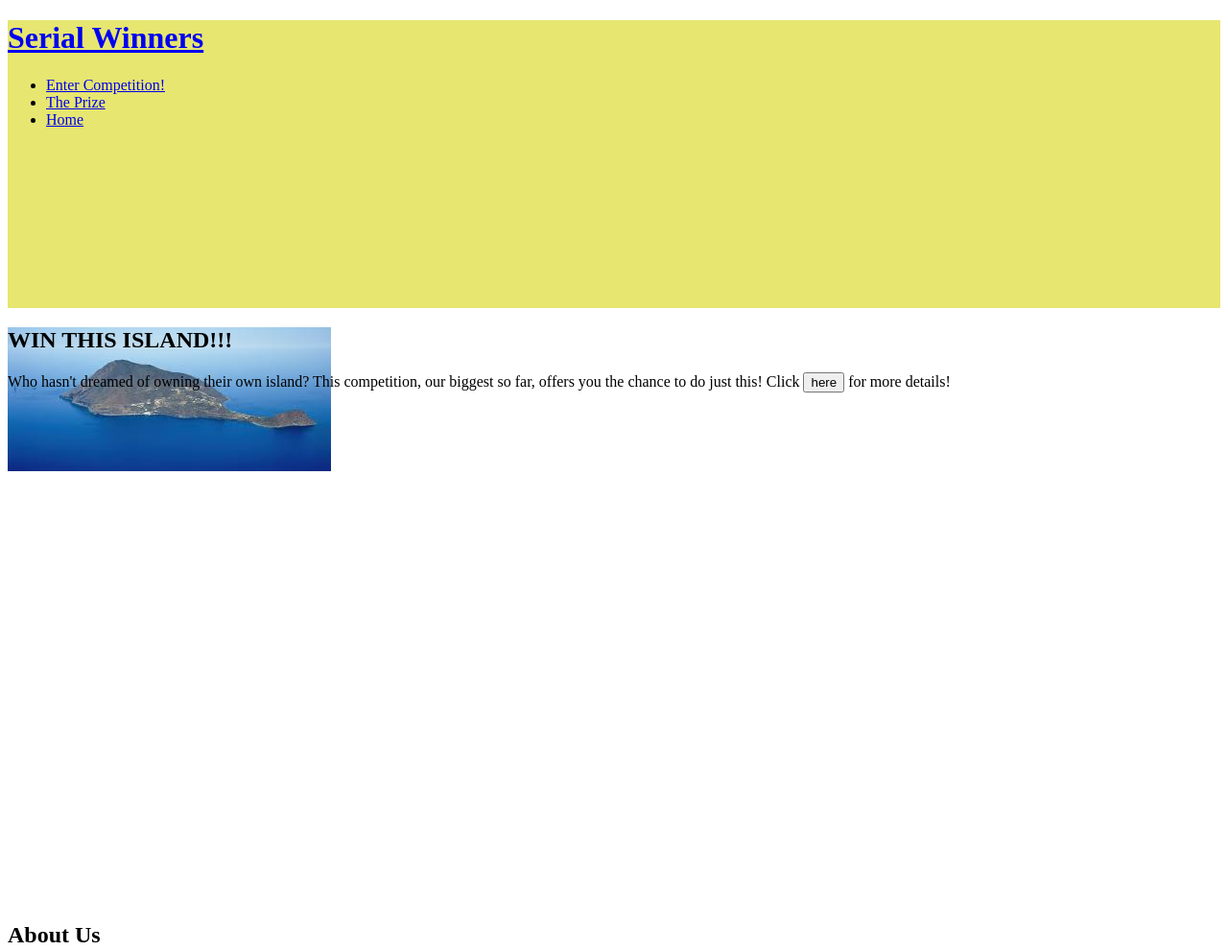
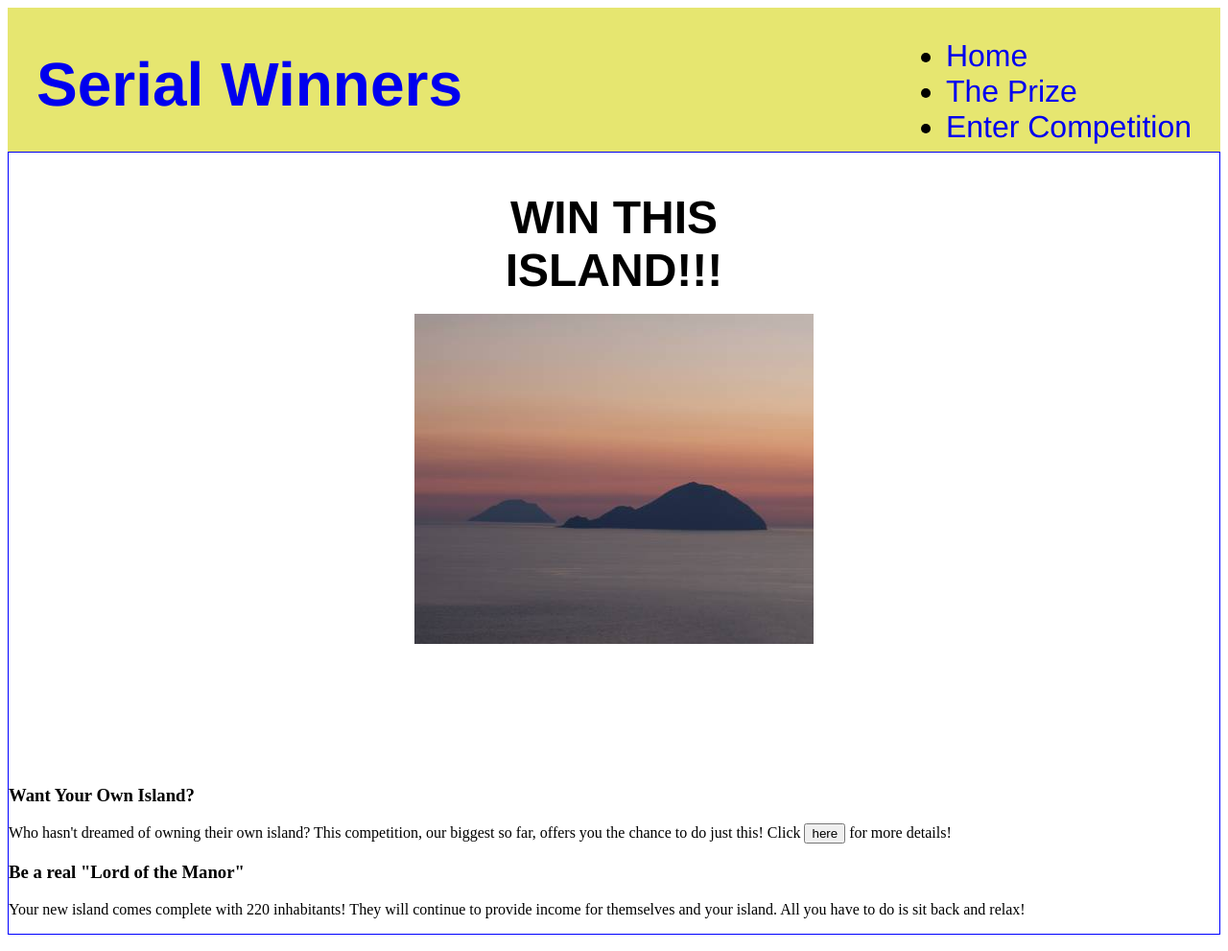
Before and after one commit to townsend75/Win-Your-Own-Island, a plain HTML site: page index.html in a window 1280 px wide. Shown: the top 991 px of the page at 96% size. Drawn offline with Linux system fonts and the light colour scheme.

Commit message:
start styling homepage- unable to get three divs next to each other

```diff
--- a/assets/css/style.css
+++ b/assets/css/style.css
@@ -1,11 +1,73 @@
+a {
+    text-decoration: none;
+}
+
 header {
     background-color: rgb(230, 230, 112);
-    height: 300px;
+    height: 150px;
     width: 100%;
+    font-size: 200%;
+    font-family: 'Franklin Gothic Medium', 'Arial Narrow', Arial, sans-serif;
+    text-decoration: none;
+
+}
+
+#head-left {
+    float: left;
+    margin-left: 30px;
+
+}
+
+#head-right {
+    float: right;
+    margin-right: 30px;
+    list-style-type: none;
+
+}
+
+.list {
+    text-decoration: none;
+
+}
+
+
+
+#island-one {
+    background: url(../images/Filicudi5.jpeg) no-repeat center center;
+    height: 600px;
+    width: 33%;
+    margin: 0 auto;
 }
 
 #prize-pic {
-    background: url(../images/Filicudi1.jpeg) no-repeat;
-    height: 600px;
-    width: 100%;
+    border: 1px solid blue;
 }
+
+#prize-pic h2 {
+    text-align: center;
+    font-size: xxx-large;
+    font-family: 'Franklin Gothic Medium', 'Arial Narrow', Arial, sans-serif;
+
+
+}
+
+#middlebox {
+    width: 33%;
+    margin: 0 auto;
+}
+
+#leftbox {
+    float: left;
+    margin-left: 30px;
+    padding: 20px;
+    width: 33%;
+    clear: .both;
+}
+
+#rightbox {
+    float: right;
+    margin-right: 30px;
+    padding: 20px;
+    width: 33%;
+    clear: both;
+}
--- a/index.html
+++ b/index.html
@@ -13,35 +13,43 @@
 
 <body>
     <header>
+        <div id="head-left">
             <a href="index.html">
                 <h1 id="logo"> Serial Winners</h1>
             </a>
-
+        </div>
+        <div id="head-right">
             <nav>
                 <ul id="menu">
 
-                <li>
-                    <a href="form.html">Enter Competition!</a>
-                </li>
-                <li>
+                    <li class="list">
+                        <a href="index.html" class="active">Home</a>
+                    <li class="list">
                         <a href="island.html">The Prize</a>
                     </li>
-                <li>
-                    <a href="index.html" class="active">Home</a>
+                    <li class="list">
+                        <a href="form.html">Enter Competition</a>
                     </li>
+
                 </ul>
             </nav>
+        </div>
 
     </header>
     <section id="prize-pic">
-        <div id-"island1">
+        <div class="center"></div>
+        <div id="island-one">
             <h2> WIN THIS ISLAND!!!</h2>
         </div>
         <div id="cover-text">
-            <p> Who hasn't dreamed of owning their own island? This competition, our biggest so far, offers you the
+            <h3> Want Your Own Island?</h3>
+            <p id="p-left"> Who hasn't dreamed of owning their own island? This competition, our biggest so far, offers you the
                 chance
                 to do just this!
                 Click <button id="button"> here</button> for more details! </p>
+                <h3> Be a real "Lord of the Manor"</h3>
+                <p id="p-right"> Your new island comes complete with 220 inhabitants! They will continue to provide income for themselves and your island. All you have to do is sit back and relax!
+                </p>
         </div>
 
 
```
Lines whose indentation alone changed are shown as unchanged.
